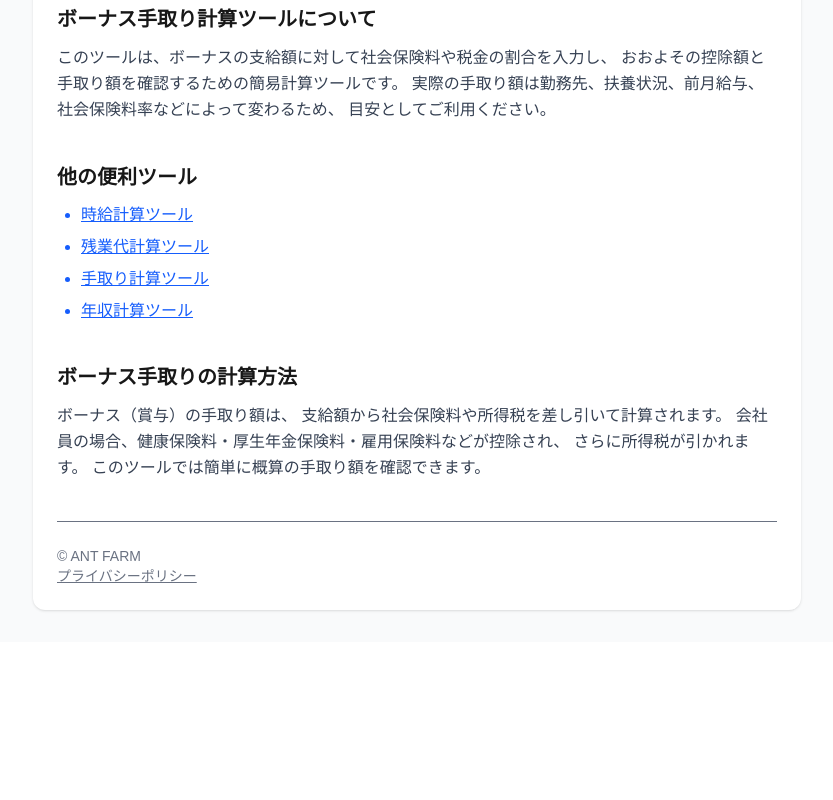
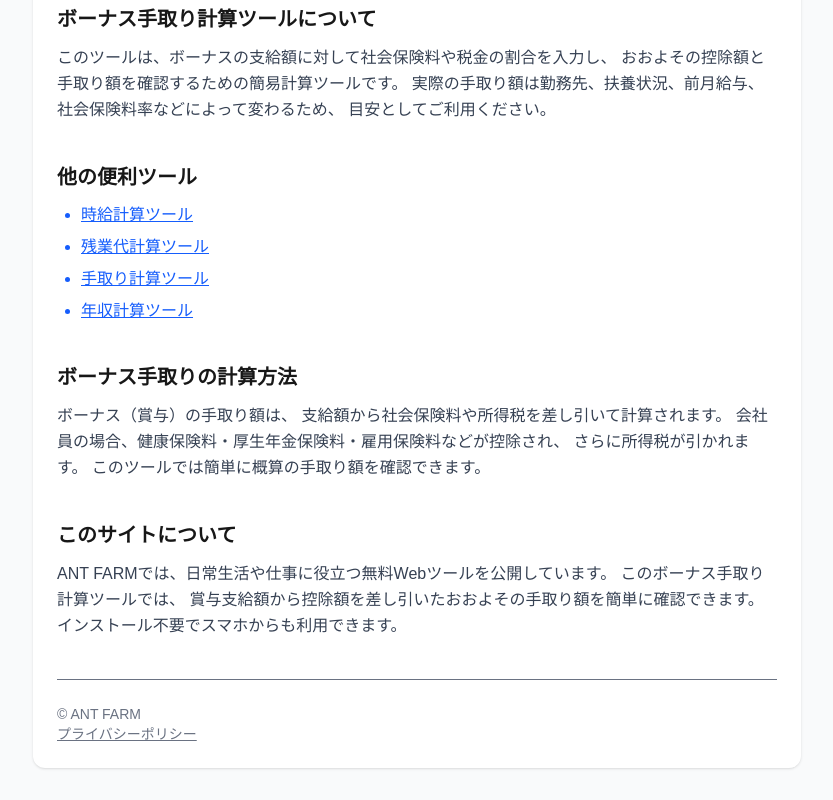
Before and after one commit to antfarm-lab/bonus-calc, a Next.js app: page / in a window 1280 px wide. Shown: the part 618-1418 px from the top of the page, without its empty margins (223-1056 px from the left). Before the commit the page ends 1260 px from the top, so only its background shows below. Built offline with nearby package versions, Linux system fonts and the light colour scheme.

Commit message:
add robots and sitemap

```diff
--- a/app/page.tsx
+++ b/app/page.tsx
@@ -121,6 +121,18 @@ export default function Home() {
     このツールでは簡単に概算の手取り額を確認できます。
   </p>
 </section>
+<section className="mt-10">
+  <h2 className="text-xl font-bold mb-3">
+    このサイトについて
+  </h2>
+
+  <p className="text-gray-700 leading-relaxed">
+    ANT FARMでは、日常生活や仕事に役立つ無料Webツールを公開しています。
+    このボーナス手取り計算ツールでは、
+    賞与支給額から控除額を差し引いたおおよその手取り額を簡単に確認できます。
+    インストール不要でスマホからも利用できます。
+  </p>
+</section>
         <footer className="mt-10 pt-6 border-t text-sm text-gray-500">
           <p>© ANT FARM</p>
           <Link href="/privacy-policy" className="underline">
--- a/app/robots.ts
+++ b/app/robots.ts
@@ -6,7 +6,6 @@ export default function robots(): MetadataRoute.Robots {
       userAgent: "*",
       allow: "/",
     },
-
-    sitemap: "https://bonus-calc.vercel.app/sitemap.xml",
+    sitemap: "https://bonus-calc-six.vercel.app/sitemap.xml",
   };
 }
--- a/app/sitemap.ts
+++ b/app/sitemap.ts
@@ -3,13 +3,12 @@ import type { MetadataRoute } from "next";
 export default function sitemap(): MetadataRoute.Sitemap {
   return [
     {
-      url: "https://bonus-calc.vercel.app/sitemap.xml",
-
+      url: "https://bonus-calc-six.vercel.app/",
       lastModified: new Date(),
-
-      changeFrequency: "monthly",
-
-      priority: 1,
+    },
+    {
+      url: "https://bonus-calc-six.vercel.app/privacy-policy",
+      lastModified: new Date(),
     },
   ];
 }
```
